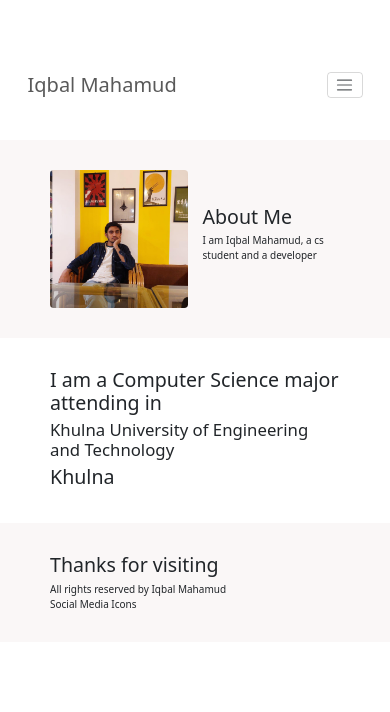
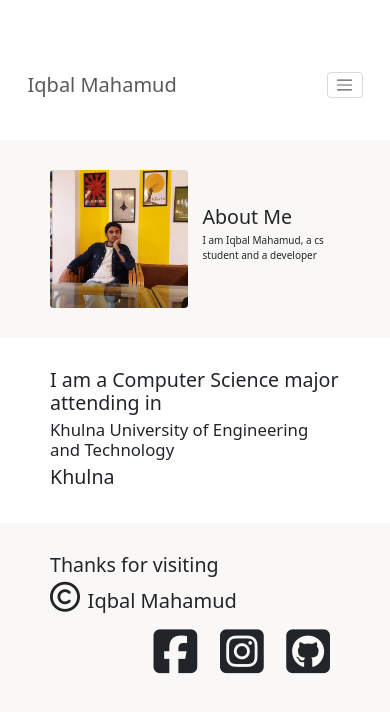
Before and after one commit to iq-bal/portfolio, a plain HTML site: page index.html in a window 390 px wide. Drawn offline with nearby package versions, Linux system fonts and the light colour scheme.

Commit message:
footer improved -social media icons added -responsive

```diff
--- a/index.html
+++ b/index.html
@@ -10,6 +10,7 @@
     />
     <script src="https://cdn.jsdelivr.net/npm/@popperjs/core@2.11.6/dist/umd/popper.min.js"></script>
     <script src="https://cdn.jsdelivr.net/npm/bootstrap@5.3.2/dist/js/bootstrap.bundle.min.js"></script>
+    <script src="https://kit.fontawesome.com/56b4cdc9bb.js" crossorigin="anonymous"></script>
     <link rel="stylesheet" href="style.css" />
   </head>
   <body>
@@ -73,8 +74,15 @@
 
     <footer class="profile-picture">
       <h1>Thanks for visiting</h1>
-      <span>All rights reserved by Iqbal Mahamud</span>
-      <div>Social Media Icons</div>
+      <i class="fa-regular fa-copyright"></i>
+      <span style="font-size: 2rem; margin-left: 5px; margin-bottom: 5px;">Iqbal Mahamud</span>
+      <div style="display: flex; justify-content: end;">
+        <div>
+          <i class="fa-brands fa-square-facebook"></i>
+          <i class="fa-brands fa-square-instagram"></i>
+          <i class="fa-brands fa-square-github"></i>
+        </div>
+      </div>
     </footer>
 
   </body>
--- a/style.css
+++ b/style.css
@@ -15,3 +15,10 @@ header{
     padding-right: 5rem;
     padding-bottom: 3rem;
 }
+.fa-brands{
+    font-size: 5rem;
+    padding: 1rem;
+}
+.fa-regular{
+    font-size: 3rem;
+}
```
